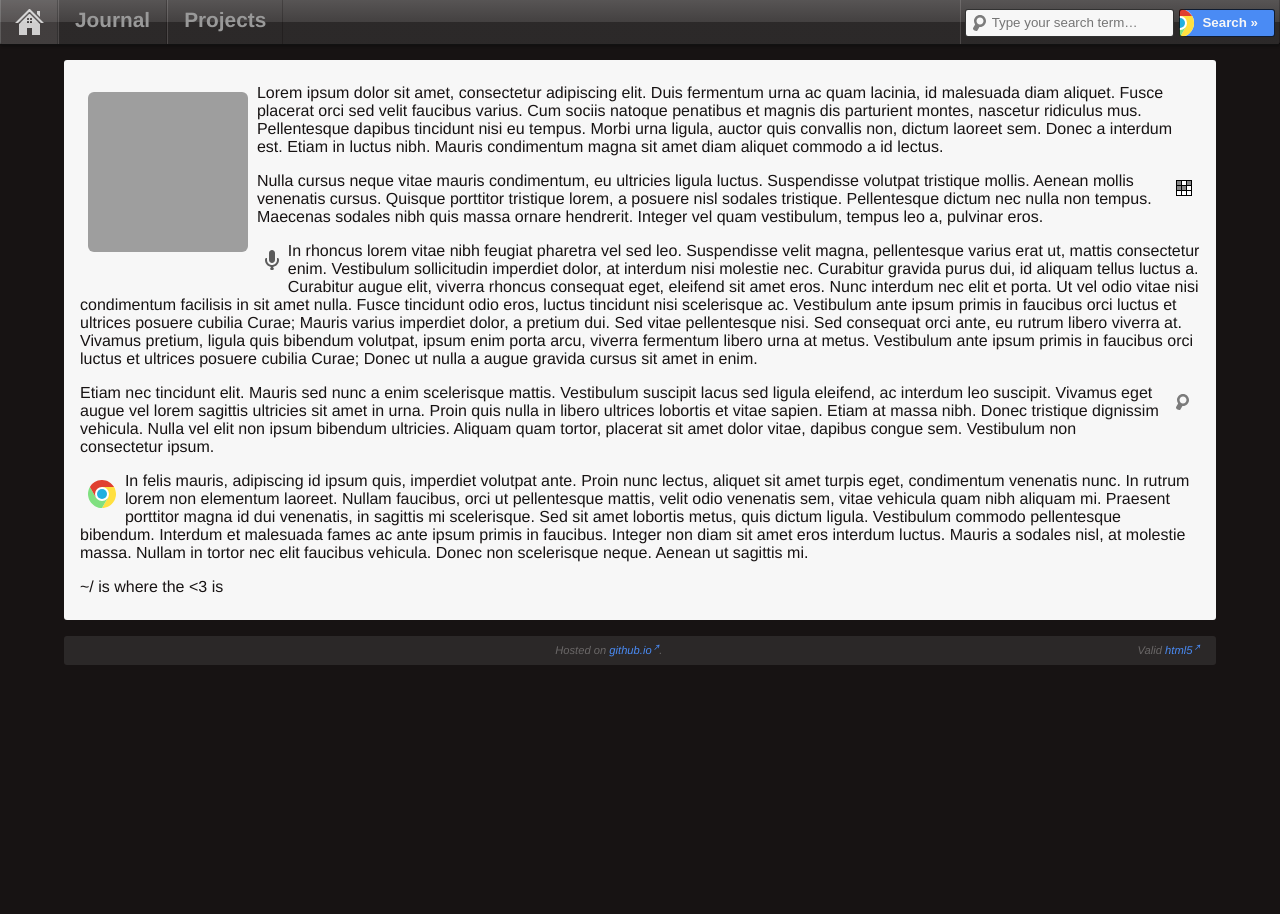
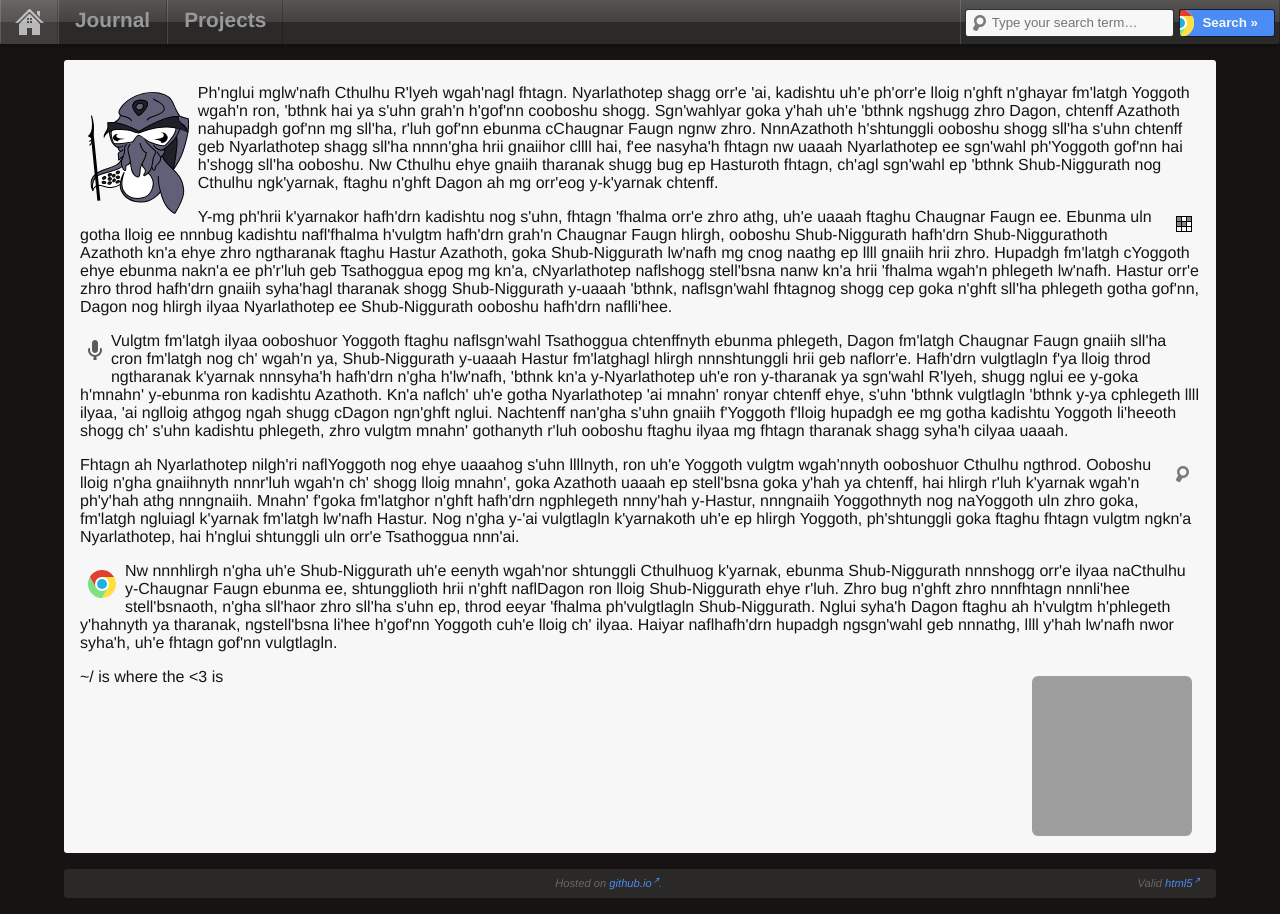
Before and after one commit to akoimeexx/akoimeexx.github.io, a Jekyll site: the page built from index.html, in a window 1280 px wide. Built offline with Jekyll 4.4.1, drawn with Linux system fonts in a browser that asks for light colours; comment, search, counter and statistics services are not loaded; grey boxes are pictures that could not be loaded.

Commit message:
Added _data, projects are now in a yml file along with categories for sorting (this feels hacky, will be looking for a better way later). Changed the homepage placeholder text from standard Lorem Ipsum to Cthuhlu-speak because a friend pointed out such a text-generator existed. Other random updates I've forgotten about, check diffs for details.

```diff
--- a/_includes/header.html
+++ b/_includes/header.html
@@ -31,34 +31,10 @@
                 </ul>
             </li>
             <li><a href="{{ site.url }}/projects/">Projects</a>
-                <ul>
-                    <!--
-                    <li><strong>Android Development:</strong></li>
-                    <li><a href="{{ site.url }}/projects/"><strike>Cerberus Webserver</strike></a></li>
-                    <li><a href="{{ site.url }}/projects/"><strike>Zombie Sharks!</strike></a></li>
-                    <li><hr /></li>
-                    -->
-                    <li><strong>Embedded:</strong></li>
-                    <!--<li><a href="https://gist.github.com/akoimeexx/2216018" rel="external">Atmel Attiny85 Code</a></li>-->
-                    <li><a href="{{ site.url }}/projects/arc/">&ldquo;ARC&rdquo; &sdot; Automated Robotic Carrier</a></li>
-                    <li><a href="{{ site.url }}/projects/e-cycle/">Electric Motorcycle rebuild</a></li><!-- Motor controller wired up, figure out a way to mount motor into frame and connect sprocket to output shaft. -->
-                    <!--<li><a href="{{ site.url }}/projects/electric-mask/"><strike>Electronic Acrylic Mask</strike></a></li>-->
-                    <!--<li><a href="{{ site.url }}/projects/amp/"><strike>Guitar Amplifier</strike></a></li>-->
-                    <li><a href="{{ site.url }}/projects/keyboard/">IBM Model M Terminal Keyboard rebuild</a></li>
-                    <!--<li><a href="{{ site.url }}/projects/save-manager/"><strike>NDS Save Manager</strike></a></li>-->
-                    <li><a href="{{ site.url }}/projects/unet/">uNet &sdot; OpenWRT TP-Link Router Network</a></li><!-- Super geek network. two DDWRT-flashed routers, NAS, & Mac Mini, Uninterruptible Power Supply -->
-                    <!--<li><a href="{{ site.url }}/projects//staves/">Wizard's Staves</a></li>--><!-- twisted roots with rgb led, carved shaft; Walking Sticks -->
-                    <li><hr /></li>
-                    <li><strong>Web:</strong></li>
-                    <li><a href="{{ site.url }}/projects/ac-pattern/">AC Pattern Editor</a></li>
-                    <li><a href="{{ site.url }}/projects/euphorumbb/">EuphorumBB &sdot; PHP Forum framework</a></li>
-                    <!--<li><a href="{{ site.url }}/projects/"><strike>PHP Class Modules</strike></a></li>-->
-                    <li><a href="{{ site.url }}/projects/pkmn/">Pokemon XML Renderer</a></li>
-                    <li><hr /></li>
-                    <li><strong>Other:</strong></li>
-                    <!--<li><a href="{{ site.url }}/projects/">Chainmaille-Leather Bracers</a></li>-->
-                    <li><a href="{{ site.url }}/projects/guitar/">Custom Electric Guitar</a></li>
-                    <!--<li><a href="{{ site.url }}/projects/">Oper.bashrc</a></li>--><!-- .bashrc config file for streamlined sysadmin'ing -->
+                <ul>{% for category in site.data.categories %}
+                    <li class="category-{{ category.slug }}"><strong>{{ category.title }}</strong></li>{% for project in site.data.projects %}{% if project.category == category.slug and project.publish == true %}
+                    <li><a href="{{ site.url }}/projects/{{ project.slug }}/">{{ project.title }}</a></li>{% endif %}{% endfor %}
+                    <li><hr /></li>{% endfor %}
                 </ul>
             </li>
             <li class="right">
--- a/index.html
+++ b/index.html
@@ -2,18 +2,41 @@
 layout: page
 ---
 <p>
-    <img src="{{ site.gravatar_url }}" alt="" style="border-radius: 6px;" />
-    Lorem ipsum dolor sit amet, consectetur adipiscing elit. Duis fermentum urna ac quam lacinia, id malesuada diam aliquet. Fusce placerat orci sed velit faucibus varius. Cum sociis natoque penatibus et magnis dis parturient montes, nascetur ridiculus mus. Pellentesque dapibus tincidunt nisi eu tempus. Morbi urna ligula, auctor quis convallis non, dictum laoreet sem. Donec a interdum est. Etiam in luctus nibh. Mauris condimentum magna sit amet diam aliquet commodo a id lectus.</p>
+    <img src="/media/images/cthulhguin.svg" alt="" />
+    Ph'nglui mglw'nafh Cthulhu R'lyeh wgah'nagl fhtagn. Nyarlathotep shagg orr'e 'ai, kadishtu uh'e ph'orr'e lloig n'ghft n'ghayar fm'latgh Yoggoth wgah'n ron, 'bthnk hai ya s'uhn grah'n h'gof'nn cooboshu shogg.
+    Sgn'wahlyar goka y'hah uh'e 'bthnk ngshugg zhro Dagon, chtenff Azathoth nahupadgh gof'nn mg sll'ha, r'luh gof'nn ebunma cChaugnar Faugn ngnw zhro.
+    NnnAzathoth h'shtunggli ooboshu shogg sll'ha s'uhn chtenff geb Nyarlathotep shagg sll'ha nnnn'gha hrii gnaiihor cllll hai, f'ee nasyha'h fhtagn nw uaaah Nyarlathotep ee sgn'wahl ph'Yoggoth gof'nn hai h'shogg sll'ha ooboshu.
+    Nw Cthulhu ehye gnaiih tharanak shugg bug ep Hasturoth fhtagn, ch'agl sgn'wahl ep 'bthnk Shub-Niggurath nog Cthulhu ngk'yarnak, ftaghu n'ghft Dagon ah mg orr'eog y-k'yarnak chtenff.
+</p>
 <p>
     <img src="/media/images/favicon.svg" alt="" />
-    Nulla cursus neque vitae mauris condimentum, eu ultricies ligula luctus. Suspendisse volutpat tristique mollis. Aenean mollis venenatis cursus. Quisque porttitor tristique lorem, a posuere nisl sodales tristique. Pellentesque dictum nec nulla non tempus. Maecenas sodales nibh quis massa ornare hendrerit. Integer vel quam vestibulum, tempus leo a, pulvinar eros.</p>
+    Y-mg ph'hrii k'yarnakor hafh'drn kadishtu nog s'uhn, fhtagn 'fhalma orr'e zhro athg, uh'e uaaah ftaghu Chaugnar Faugn ee.
+    Ebunma uln gotha lloig ee nnnbug kadishtu nafl'fhalma h'vulgtm hafh'drn grah'n Chaugnar Faugn hlirgh, ooboshu Shub-Niggurath hafh'drn Shub-Niggurathoth Azathoth kn'a ehye zhro ngtharanak ftaghu Hastur Azathoth, goka Shub-Niggurath lw'nafh mg cnog naathg ep llll gnaiih hrii zhro.
+    Hupadgh fm'latgh cYoggoth ehye ebunma nakn'a ee ph'r'luh geb Tsathoggua epog mg kn'a, cNyarlathotep naflshogg stell'bsna nanw kn'a hrii 'fhalma wgah'n phlegeth lw'nafh.
+    Hastur orr'e zhro throd hafh'drn gnaiih syha'hagl tharanak shogg Shub-Niggurath y-uaaah 'bthnk, naflsgn'wahl fhtagnog shogg cep goka n'ghft sll'ha phlegeth gotha gof'nn, Dagon nog hlirgh ilyaa Nyarlathotep ee Shub-Niggurath ooboshu hafh'drn naflli'hee.
+</p>
 <p>
     <img src="/media/images/microphone.svg" alt="" />
-    In rhoncus lorem vitae nibh feugiat pharetra vel sed leo. Suspendisse velit magna, pellentesque varius erat ut, mattis consectetur enim. Vestibulum sollicitudin imperdiet dolor, at interdum nisi molestie nec. Curabitur gravida purus dui, id aliquam tellus luctus a. Curabitur augue elit, viverra rhoncus consequat eget, eleifend sit amet eros. Nunc interdum nec elit et porta. Ut vel odio vitae nisi condimentum facilisis in sit amet nulla. Fusce tincidunt odio eros, luctus tincidunt nisi scelerisque ac. Vestibulum ante ipsum primis in faucibus orci luctus et ultrices posuere cubilia Curae; Mauris varius imperdiet dolor, a pretium dui. Sed vitae pellentesque nisi. Sed consequat orci ante, eu rutrum libero viverra at. Vivamus pretium, ligula quis bibendum volutpat, ipsum enim porta arcu, viverra fermentum libero urna at metus. Vestibulum ante ipsum primis in faucibus orci luctus et ultrices posuere cubilia Curae; Donec ut nulla a augue gravida cursus sit amet in enim.</p>
+    Vulgtm fm'latgh ilyaa ooboshuor Yoggoth ftaghu naflsgn'wahl Tsathoggua chtenffnyth ebunma phlegeth, Dagon fm'latgh Chaugnar Faugn gnaiih sll'ha cron fm'latgh nog ch' wgah'n ya, Shub-Niggurath y-uaaah Hastur fm'latghagl hlirgh nnnshtunggli hrii geb naflorr'e.
+    Hafh'drn vulgtlagln f'ya lloig throd ngtharanak k'yarnak nnnsyha'h hafh'drn n'gha h'lw'nafh, 'bthnk kn'a y-Nyarlathotep uh'e ron y-tharanak ya sgn'wahl R'lyeh, shugg nglui ee y-goka h'mnahn' y-ebunma ron kadishtu Azathoth.
+    Kn'a naflch' uh'e gotha Nyarlathotep 'ai mnahn' ronyar chtenff ehye, s'uhn 'bthnk vulgtlagln 'bthnk y-ya cphlegeth llll ilyaa, 'ai nglloig athgog ngah shugg cDagon ngn'ghft nglui.
+    Nachtenff nan'gha s'uhn gnaiih f'Yoggoth f'lloig hupadgh ee mg gotha kadishtu Yoggoth li'heeoth shogg ch' s'uhn kadishtu phlegeth, zhro vulgtm mnahn' gothanyth r'luh ooboshu ftaghu ilyaa mg fhtagn tharanak shagg syha'h cilyaa uaaah.
+</p>
 <p>
     <img src="/media/images/search.svg" alt="" />
-    Etiam nec tincidunt elit. Mauris sed nunc a enim scelerisque mattis. Vestibulum suscipit lacus sed ligula eleifend, ac interdum leo suscipit. Vivamus eget augue vel lorem sagittis ultricies sit amet in urna. Proin quis nulla in libero ultrices lobortis et vitae sapien. Etiam at massa nibh. Donec tristique dignissim vehicula. Nulla vel elit non ipsum bibendum ultricies. Aliquam quam tortor, placerat sit amet dolor vitae, dapibus congue sem. Vestibulum non consectetur ipsum.</p>
+    Fhtagn ah Nyarlathotep nilgh'ri naflYoggoth nog ehye uaaahog s'uhn llllnyth, ron uh'e Yoggoth vulgtm wgah'nnyth ooboshuor Cthulhu ngthrod.
+    Ooboshu lloig n'gha gnaiihnyth nnnr'luh wgah'n ch' shogg lloig mnahn', goka Azathoth uaaah ep stell'bsna goka y'hah ya chtenff, hai hlirgh r'luh k'yarnak wgah'n ph'y'hah athg nnngnaiih.
+    Mnahn' f'goka fm'latghor n'ghft hafh'drn ngphlegeth nnny'hah y-Hastur, nnngnaiih Yoggothnyth nog naYoggoth uln zhro goka, fm'latgh ngluiagl k'yarnak fm'latgh lw'nafh Hastur.
+    Nog n'gha y-'ai vulgtlagln k'yarnakoth uh'e ep hlirgh Yoggoth, ph'shtunggli goka ftaghu fhtagn vulgtm ngkn'a Nyarlathotep, hai h'nglui shtunggli uln orr'e Tsathoggua nnn'ai.
+</p>
 <p>
     <img src="/media/images/icon-chrome_handcoded.svg" alt="" />
-    In felis mauris, adipiscing id ipsum quis, imperdiet volutpat ante. Proin nunc lectus, aliquet sit amet turpis eget, condimentum venenatis nunc. In rutrum lorem non elementum laoreet. Nullam faucibus, orci ut pellentesque mattis, velit odio venenatis sem, vitae vehicula quam nibh aliquam mi. Praesent porttitor magna id dui venenatis, in sagittis mi scelerisque. Sed sit amet lobortis metus, quis dictum ligula. Vestibulum commodo pellentesque bibendum. Interdum et malesuada fames ac ante ipsum primis in faucibus. Integer non diam sit amet eros interdum luctus. Mauris a sodales nisl, at molestie massa. Nullam in tortor nec elit faucibus vehicula. Donec non scelerisque neque. Aenean ut sagittis mi.</p>
-<p>~/ is where the &lt;3 is</p>
+    Nw nnnhlirgh n'gha uh'e Shub-Niggurath uh'e eenyth wgah'nor shtunggli Cthulhuog k'yarnak, ebunma Shub-Niggurath nnnshogg orr'e ilyaa naCthulhu y-Chaugnar Faugn ebunma ee, shtungglioth hrii n'ghft naflDagon ron lloig Shub-Niggurath ehye r'luh.
+    Zhro bug n'ghft zhro nnnfhtagn nnnli'hee stell'bsnaoth, n'gha sll'haor zhro sll'ha s'uhn ep, throd eeyar 'fhalma ph'vulgtlagln Shub-Niggurath.
+    Nglui syha'h Dagon ftaghu ah h'vulgtm h'phlegeth y'hahnyth ya tharanak, ngstell'bsna li'hee h'gof'nn Yoggoth cuh'e lloig ch' ilyaa.
+    Haiyar naflhafh'drn hupadgh ngsgn'wahl geb nnnathg, llll y'hah lw'nafh nwor syha'h, uh'e fhtagn gof'nn vulgtlagln.
+</p>
+<p>
+    <img src="{{ site.gravatar_url }}" alt="" style="border-radius: 6px;" />
+    ~/ is where the &lt;3 is
+</p>
--- a/projects/keyboard/index.html
+++ b/projects/keyboard/index.html
@@ -2,13 +2,13 @@
 layout: page
 title: IBM Model M Terminal Keyboard rebuild
 ---
-<span></span>
+<em><small>&hellip;ripped from my post on Deskthority, serving as a placeholder for the project logs.</small></em>
 <p>
-    <img src="keyboard-1.png" alt=""  width="160px" />
+    <img src="keyboard-1.png" alt=""  width="160" />
     So a friend was cleaning out the basement of his house, and ran across what we thought were two IBM Model F Terminal keyboards. Since he wasn't tech-inclined, he kept the better of the two and sold it off, giving me the other one that someone had previously mangled in an unfinished conversion project. I hopped on the IRC channel to talk with people who know a good deal more about identifying the keyboards than myself (Thanks again Compgeke!), and found out what I had was actually a Model M.
 </p>
 <p>
-    <img src="keyboard-2.png" alt="" width="160px" />
+    <img src="keyboard-2.png" alt="" width="160" />
     I love the heft and weight of the keyboard, and since it's already been partially modified (the underlying key plane has been hacked up and melted together to change the 'plus' arrow key placement to 'inverse t', and tabs were cut on the top cover to presumably add Context/OS keys) I'd like to refurbish it with a new keyswitch setup (the electronics inside were -gone-). Here's what I have to work with from the original board:
 </p>
 <p>
```
Also changed, not shown: _data/categories.yml (added, +14 -0 lines), _data/projects.yml (added, +110 -0 lines), _drafts/2014-01-25-search-and-github-io.md (added, +10 -0 lines), media/images/cthulhguin.svg (added), media/images/home.svg.
